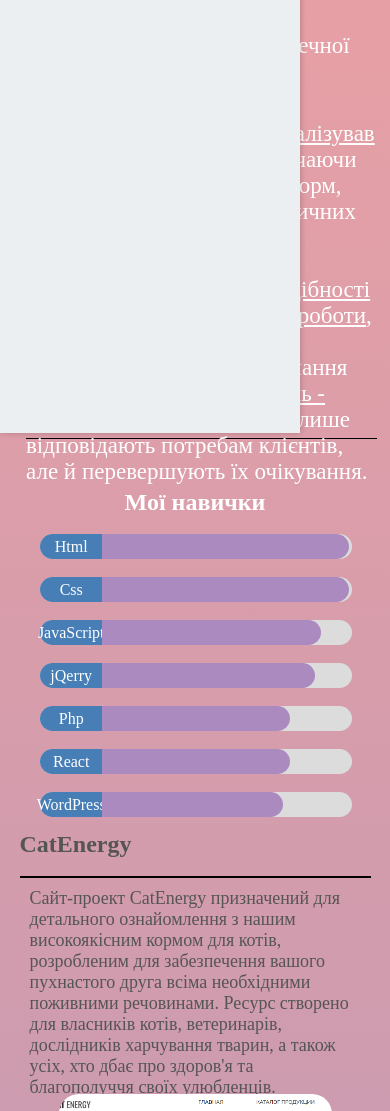
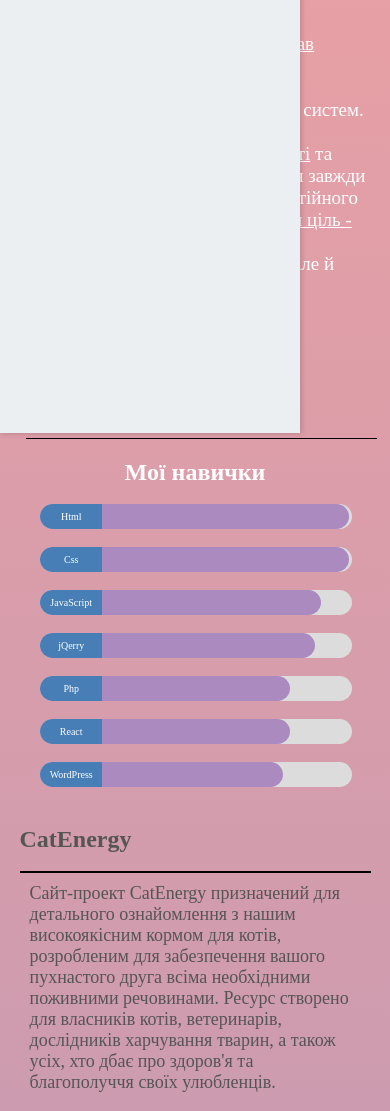
Before and after one commit to lespa13/portfolio, a plain HTML site: page index.html in a window 390 px wide. Shown: the part 411-1522 px from the top of the page. Drawn offline with nearby package versions, Linux system fonts and the light colour scheme.

Commit message:
Update style.css

```diff
--- a/css/style.css
+++ b/css/style.css
@@ -455,7 +455,7 @@ video{
     }
 }
 
-@media screen and (max-width:480px ) {
+@media screen and (max-width:480px) {
     .box{
         width: 100%;
         margin: 0 auto;
@@ -586,7 +586,32 @@ footer a{
     border-radius: 0px;
 }
 
+
+@media  (min-width:320px) {
+
+header .p1{
+        font-size: 19px;
+    }
+    header .p2{
+        font-size: 19px;
+    }
+    p{
+        font-size: 10px;
+    }
+    .skils{
+        margin-top: 20px;
+    }
+    .p3_pr{
+        padding-top: 50px;
+    }
+    .pr1_video{
+        margin-top: 90px;
+    }
 }
+}
+
+
+
 #menu__toggle {
     opacity: 0;
   }
```
